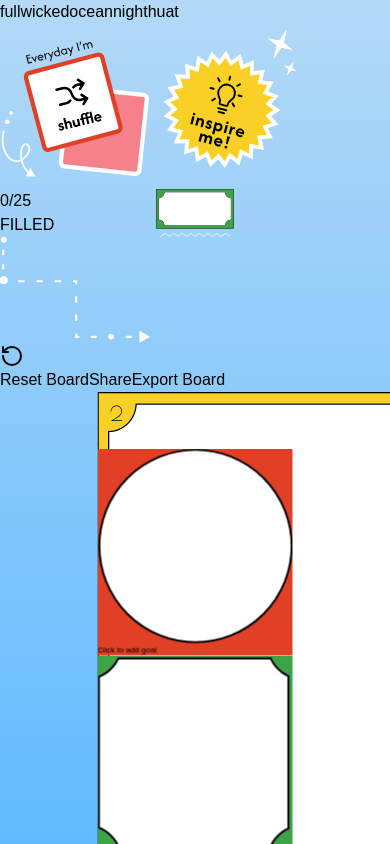
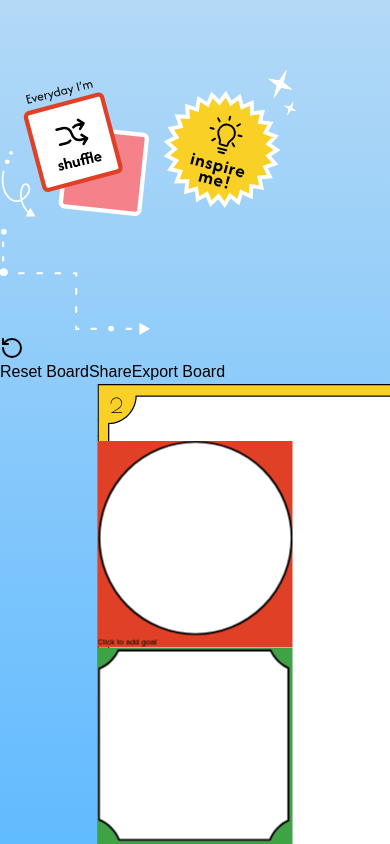
Before and after one commit to mdzor/bingo, a Next.js app: page / in a window 390 px wide. Shown: the top 844 px of the page. Built offline with nearby package versions, Linux system fonts and the light colour scheme; a web font is replaced by a local one.

Commit message:
display themes on mobile

```diff
--- a/src/app/components/NewYearBingo.css
+++ b/src/app/components/NewYearBingo.css
@@ -120,6 +120,35 @@ button:disabled {
     transform: scale(0.8);
     transform-origin: top center;
   }
+
+  /* Theme selector mobile positioning */
+  .theme-selector-container {
+    position: relative;
+    flex-direction: row;
+    left: 50%;
+    transform: translateX(-50%) scale(0.7) !important;
+    margin: 0 !important;
+    padding: 20px;
+    gap: 10px;
+    display: flex;
+    justify-content: center;
+    bottom: auto;
+    top: -50px;  /* Adjust this value to position relative to the board */
+  }
+
+  .theme-selector-container button {
+    margin: 0 !important;
+  }
+
+  /* Updated completed block mobile positioning */
+  .completed-block {
+    position: absolute !important;
+    top: -80px !important;  /* Adjust this value to position relative to the board */
+    right: auto !important;
+    left: 50% !important;
+    transform: translateX(-50%) scale(0.4) !important;
+    margin: 0 !important;
+  }
 }
 
 @media screen and (max-width: 480px) {
--- a/src/app/components/NewYearBingo.tsx
+++ b/src/app/components/NewYearBingo.tsx
@@ -866,8 +866,8 @@ const NewYearBingo = () => {
         )}
 
         <div className="w-[35%] mx-auto relative">
-          {/* Theme selection (now absolute) */}
-          <div className="absolute left-1/2 ml-[410px] bottom-1/4 mb-[-395px] -translate-y-1/2 flex flex-col gap-3 z-10">
+          {/* Theme selection */}
+          <div className="absolute left-1/2 ml-[410px] bottom-1/4 mb-[-395px] -translate-y-1/2 flex flex-col gap-3 z-10 theme-selector-container">
             {Object.values(THEMES).map((theme) => (
               <Button
                 key={theme.name}
@@ -951,9 +951,9 @@ const NewYearBingo = () => {
             />
           </button>
 
-          {/* Completed Goals (absolute) */}
+          {/* Completed Goals */}
           <div
-            className="absolute w-60 h-60 top-[40%] right-1/2 mr-[550px] z-10 transition-transform hover:scale-105 flex flex-col items-center justify-center"
+            className="absolute w-60 h-60 top-[40%] right-1/2 mr-[550px] z-10 transition-transform hover:scale-105 flex flex-col items-center justify-center completed-block"
             style={{
               backgroundImage: 'url(/counter.svg)',
               backgroundSize: 'contain',
```
